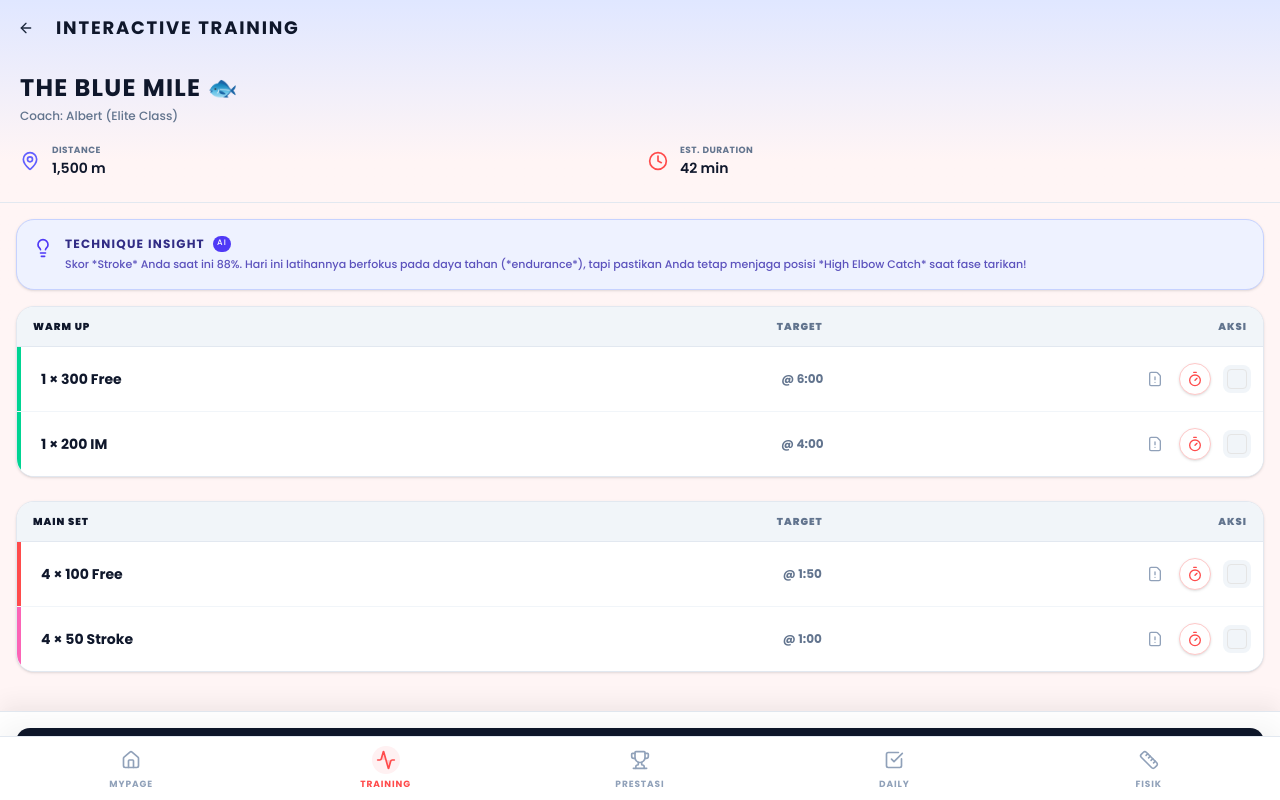
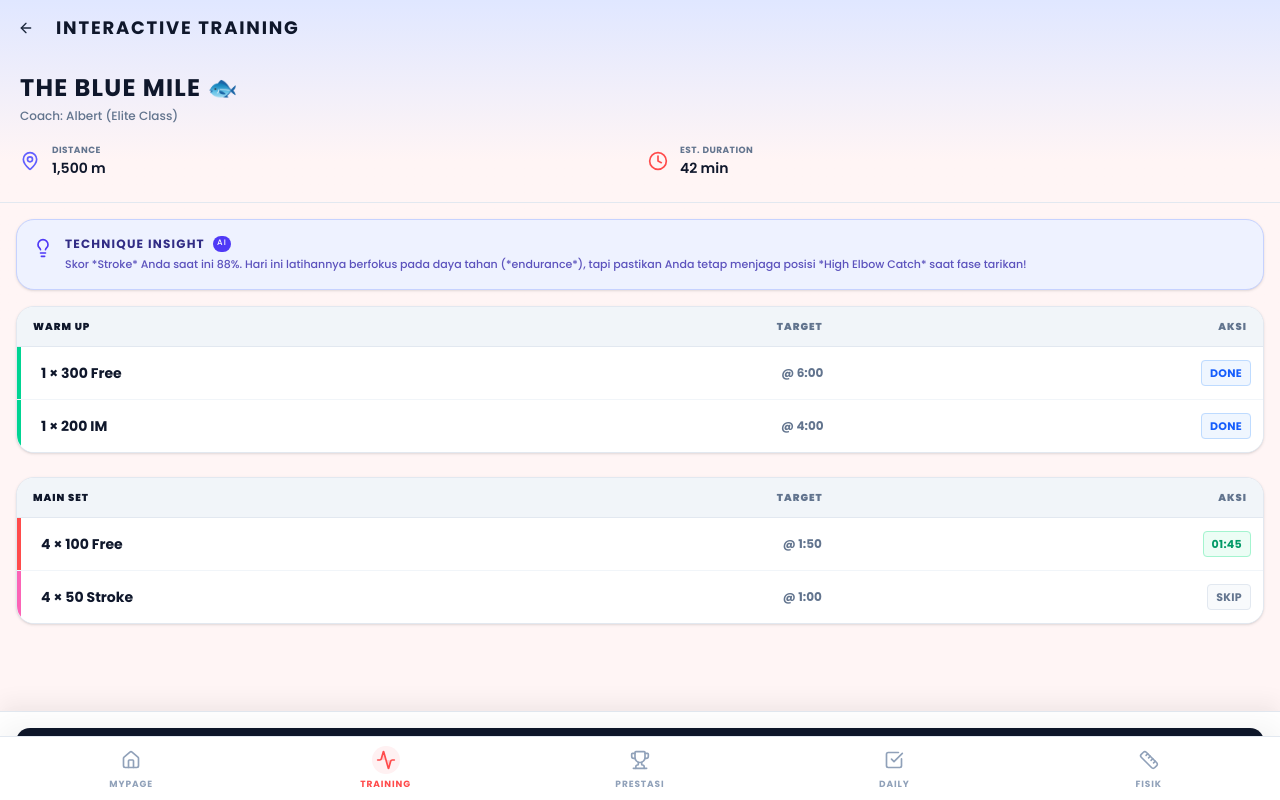
Before and after one commit to warnadunia/PSSC, a Next.js app: page /athlete/training/1 in a window 1280 px wide. Built offline with nearby package versions, Linux system fonts and the light colour scheme.

Commit message:
feat: separate interactive UI between program and personal types in training detail

```diff
--- a/src/app/(dashboard)/athlete/training/[id]/page.tsx
+++ b/src/app/(dashboard)/athlete/training/[id]/page.tsx
@@ -15,15 +15,15 @@ const trainingSets = [
   {
     groupName: "WARM UP",
     items: [
-      { id: 1, label: "1 × 300 Free", target: "@ 6:00", color: "bg-emerald-400" },
-      { id: 2, label: "1 × 200 IM", target: "@ 4:00", color: "bg-emerald-400" }
+      { id: 1, label: "1 × 300 Free", target: "@ 6:00", color: "bg-emerald-400", athleteStatus: "Done", athleteTime: null },
+      { id: 2, label: "1 × 200 IM", target: "@ 4:00", color: "bg-emerald-400", athleteStatus: "Done", athleteTime: null }
     ]
   },
   {
     groupName: "MAIN SET",
     items: [
-      { id: 3, label: "4 × 100 Free", target: "@ 1:50", color: "bg-[#ff4b4b]" },
-      { id: 4, label: "4 × 50 Stroke", target: "@ 1:00", color: "bg-pink-400" }
+      { id: 3, label: "4 × 100 Free", target: "@ 1:50", color: "bg-[#ff4b4b]", athleteStatus: "Time", athleteTime: "01:45" },
+      { id: 4, label: "4 × 50 Stroke", target: "@ 1:00", color: "bg-pink-400", athleteStatus: "Skip", athleteTime: null }
     ]
   }
 ]
@@ -217,6 +217,18 @@ function TrainingDetailContent() {
 
                     {/* Kolom 3: Aksi */}
                     <div className="flex justify-end items-center gap-2">
+                      {type === 'program' ? (
+                        <div className="text-[11px] font-bold uppercase tracking-wide">
+                          {('athleteStatus' in item) && (item as any).athleteStatus === "Time" ? (
+                            <span className="text-emerald-600 bg-emerald-50 dark:bg-emerald-900/20 px-2 py-1 rounded border border-emerald-200 dark:border-emerald-800/50">{(item as any).athleteTime}</span>
+                          ) : ('athleteStatus' in item) && (item as any).athleteStatus === "Skip" ? (
+                            <span className="text-slate-500 dark:text-slate-400 bg-slate-50 dark:bg-[#161622] px-2 py-1 rounded border border-slate-200 dark:border-[#2a293d]">Skip</span>
+                          ) : (
+                            <span className="text-blue-600 dark:text-blue-400 bg-blue-50 dark:bg-blue-900/20 px-2 py-1 rounded border border-blue-200 dark:border-blue-800/50">Done</span>
+                          )}
+                        </div>
+                      ) : (
+                        <>
                           <Button
                             onClick={() => openWhyGap(item)}
                             variant="ghost"
@@ -243,6 +255,8 @@ function TrainingDetailContent() {
                               className="h-5 w-5 data-[state=checked]:bg-emerald-500 data-[state=checked]:border-emerald-500"
                             />
                           </div>
+                        </>
+                      )}
                     </div>
                   </div>
                 )
```
Lines whose indentation alone changed are shown as unchanged.
